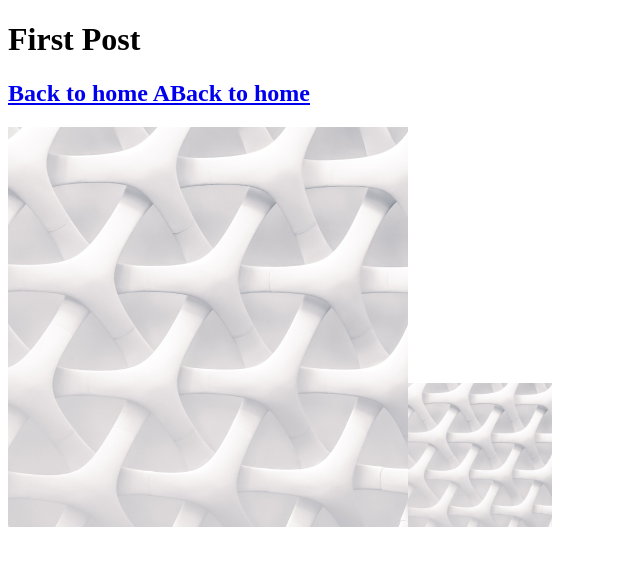
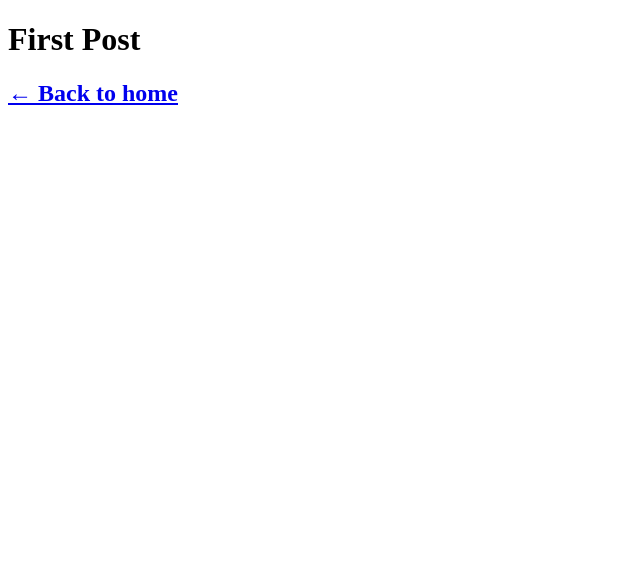
Before and after one commit to nishioka-shinji/nextjs-blog, a Next.js app: page /posts/first-post in a window 1280 px wide. Shown: the top 566 px of the page, without its empty margins (0-640 px from the left). Built offline with nearby package versions, Linux system fonts and the light colour scheme.

Commit message:
メタデータ

```diff
--- a/pages/posts/first-post.js
+++ b/pages/posts/first-post.js
@@ -1,25 +1,16 @@
 import Link from 'next/link';
-import Image from 'next/image';
-
-const YourComponent = () => (
-  <Image
-    src="/images/profile.jpg" // Route of the image file
-    height={144} // Desired size with correct aspect ratio
-    width={144} // Desired size with correct aspect ratio
-    alt="Your Name"
-  />
-);
+import Head from 'next/head';
 
 export default function FirstPost() {
   return (
     <>
+      <Head>
+        <title>First Post</title>
+      </Head>
       <h1>First Post</h1>
       <h2>
-        <a href="/">Back to home A</a>
-        <Link href="/">Back to home</Link>
+        <Link href="/">← Back to home</Link>
       </h2>
-      <img src="/images/profile.jpg" alt="Your Name" />
-      <YourComponent />
     </>
   );
 }
```
